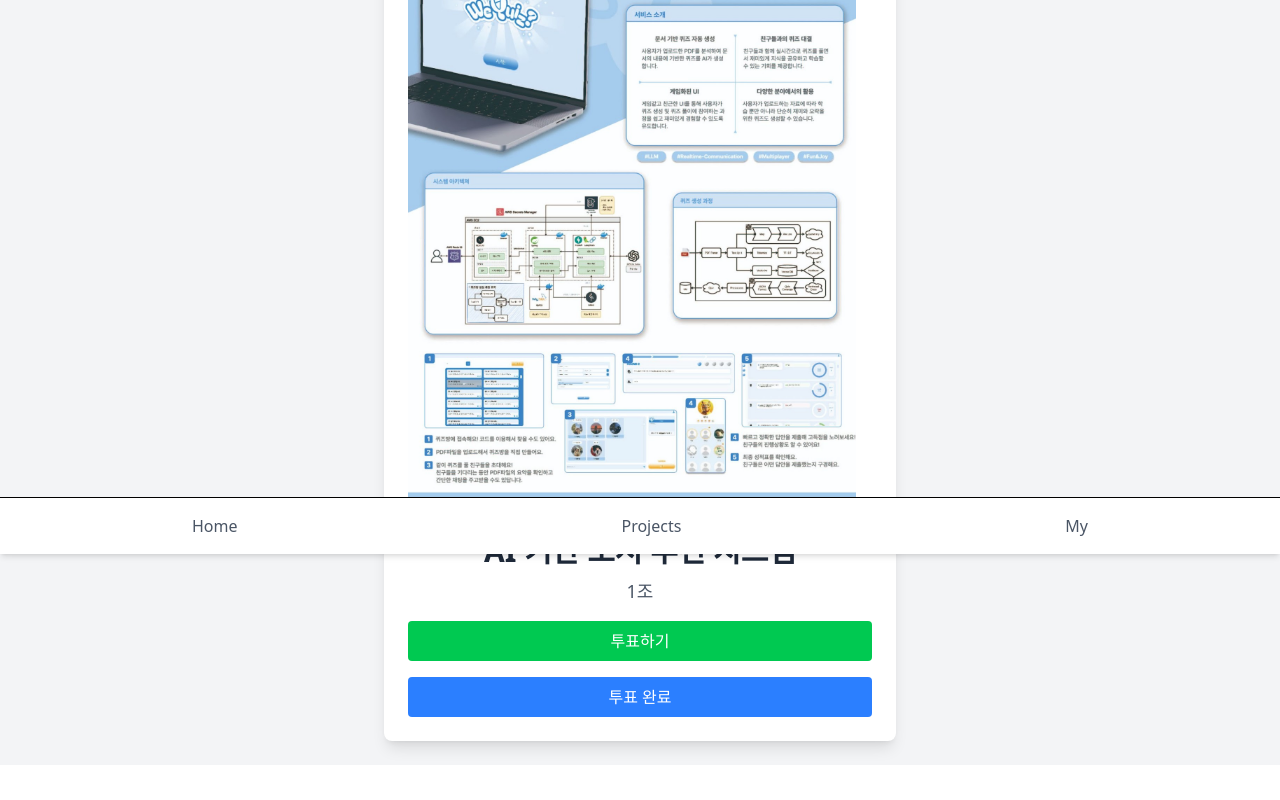
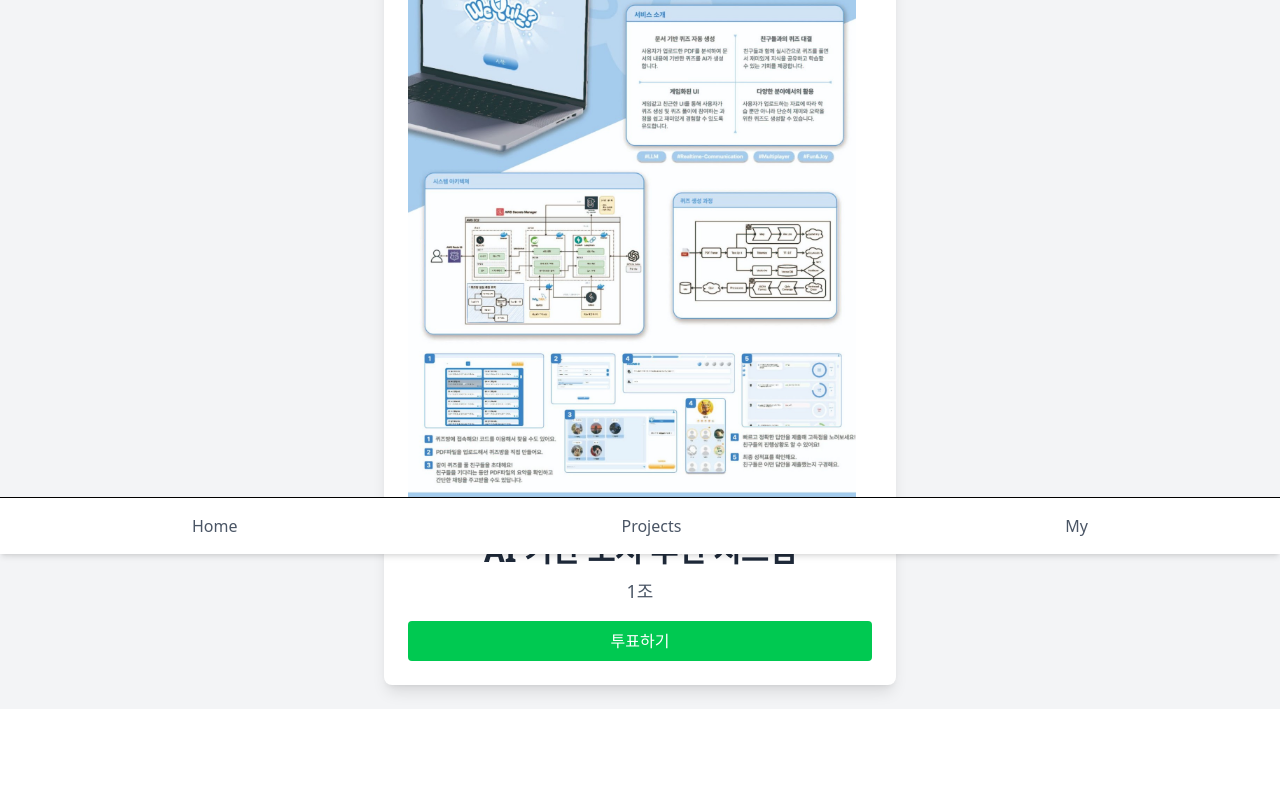
Before and after one commit to kookmin-sw/capstone-2025-45, a React (Vite) app: page /project/1 in a window 1280 px wide. Shown: the part 246-1046 px from the top of the page. After the commit the page ends 1019 px from the top, so only its background shows below. Built offline with nearby package versions, Linux system fonts and the light colour scheme.

Commit message:
func: discard redundant feature

```diff
--- a/src/pages/ProjectDetail.jsx
+++ b/src/pages/ProjectDetail.jsx
@@ -102,13 +102,6 @@ const ProjectDetail = () => {
           {votedProjects.includes(id) ? "이미 투표 완료" : "투표하기"}
         </button>
 
-        {/* 투표 완료 버튼 */}
-        <button
-          onClick={() => navigate("/vote-complete")}
-          className="mt-4 px-6 py-2 w-full bg-blue-500 text-white rounded hover:bg-blue-600"
-        >
-          투표 완료
-        </button>
       </div>
 
       {/* 로그인 팝업 */}
```
